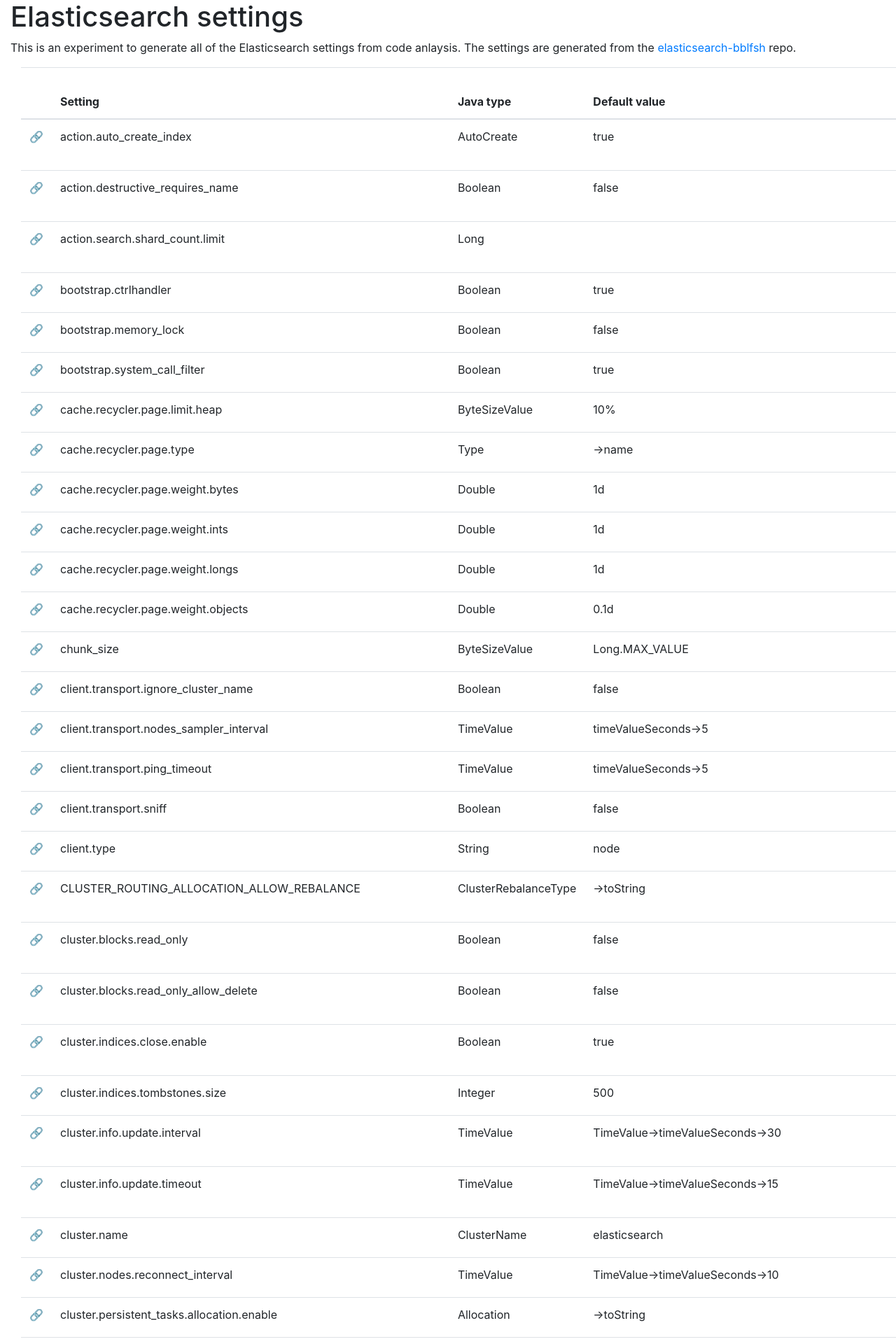
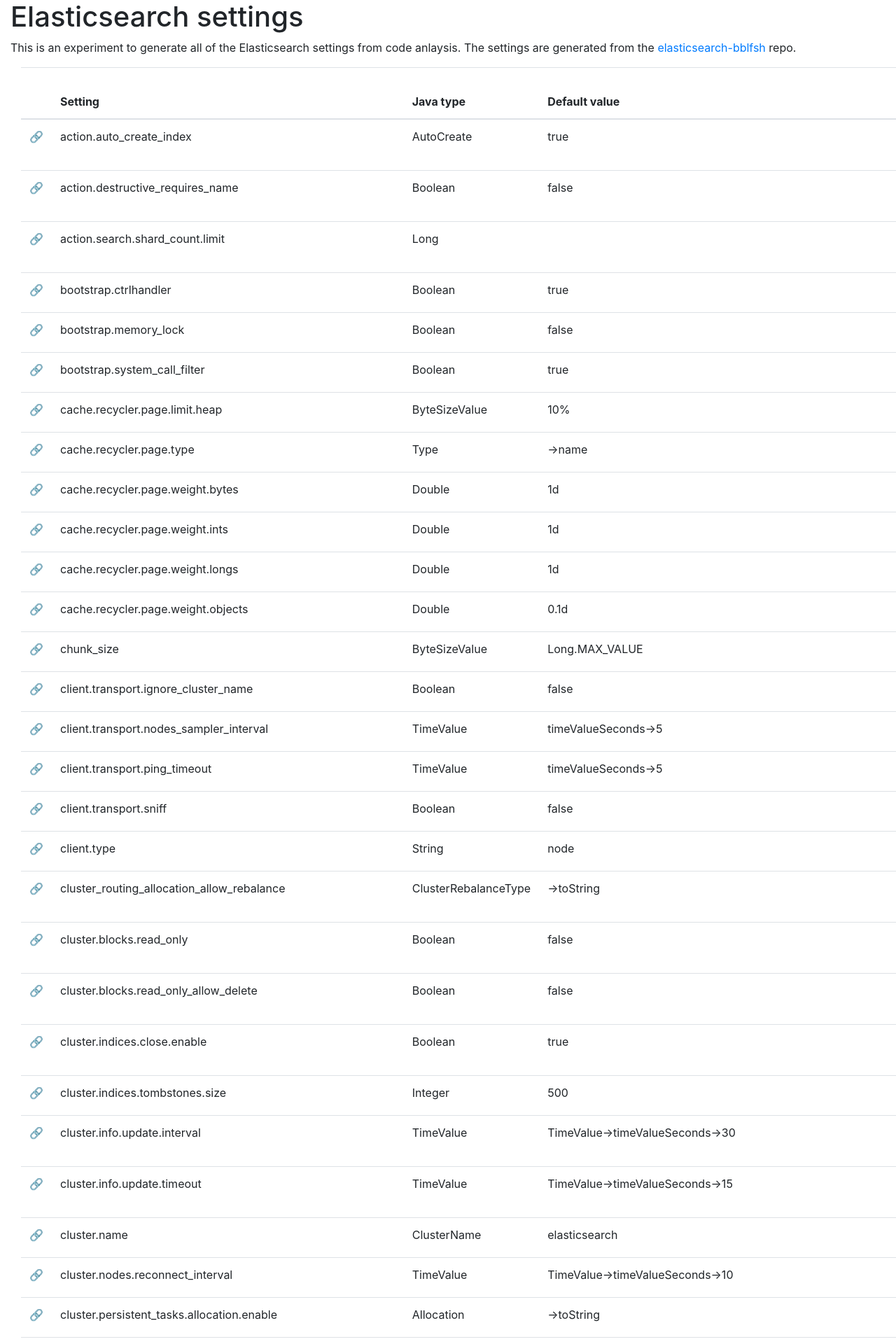
Before and after one commit to nickcanz/nickcanz.github.com, a Jekyll site: the page elasticsearch-settings/index.html, which Jekyll copies as it is, in a window 1280 px wide. Shown: the top 1920 px of the page at 70% size. Built offline with Jekyll 4.4.1, drawn with Linux system fonts in a browser that asks for light colours.

Commit message:
Lowercase setting name to take up less space

```diff
--- a/elasticsearch-settings/es-settings.js
+++ b/elasticsearch-settings/es-settings.js
@@ -5,7 +5,7 @@
     var name = setting["Name"] || setting["RawName"];
     var cells = `
       <td><a href="#${name}" title="Permalink">🔗</a></td>
-      <td>${(name.length < 60) ? name : "<abbr title=\"" + name + "\">" + name.substring(0, 60) + "&hellip;</abbr>" }</td>
+      <td class="setting-name">${(name.length < 60) ? name : "<abbr title=\"" + name + "\">" + name.substring(0, 60) + "&hellip;</abbr>" }</td>
       <td>${setting["JavaType"]}</td>
       <td>${(setting["DefaultArg"].length < 60) ? setting["DefaultArg"] : "<abbr title=\"" + setting["DefaultArg"] + "\">" + setting["DefaultArg"].substring(0, 60) + "&hellip;</abbr>"}</td>
       <td>${(setting["Properties"] || []).join(", ")}</td>
--- a/elasticsearch-settings/index.html
+++ b/elasticsearch-settings/index.html
@@ -3,6 +3,12 @@
   <head>
     <title>Explore Elasticsearch settings | nickcanzoneri.com</title>
     <link rel="stylesheet" href="https://stackpath.bootstrapcdn.com/bootstrap/4.1.1/css/bootstrap.min.css" integrity="sha384-WskhaSGFgHYWDcbwN70/dfYBj47jz9qbsMId/iRN3ewGhXQFZCSftd1LZCfmhktB" crossorigin="anonymous">
+
+    <style type="text/css">
+      .setting-name {
+        text-transform: lowercase;
+      }
+    </style>
   </head>
   <body class="container-fluid">
     <h1>Elasticsearch settings</h1>
```
